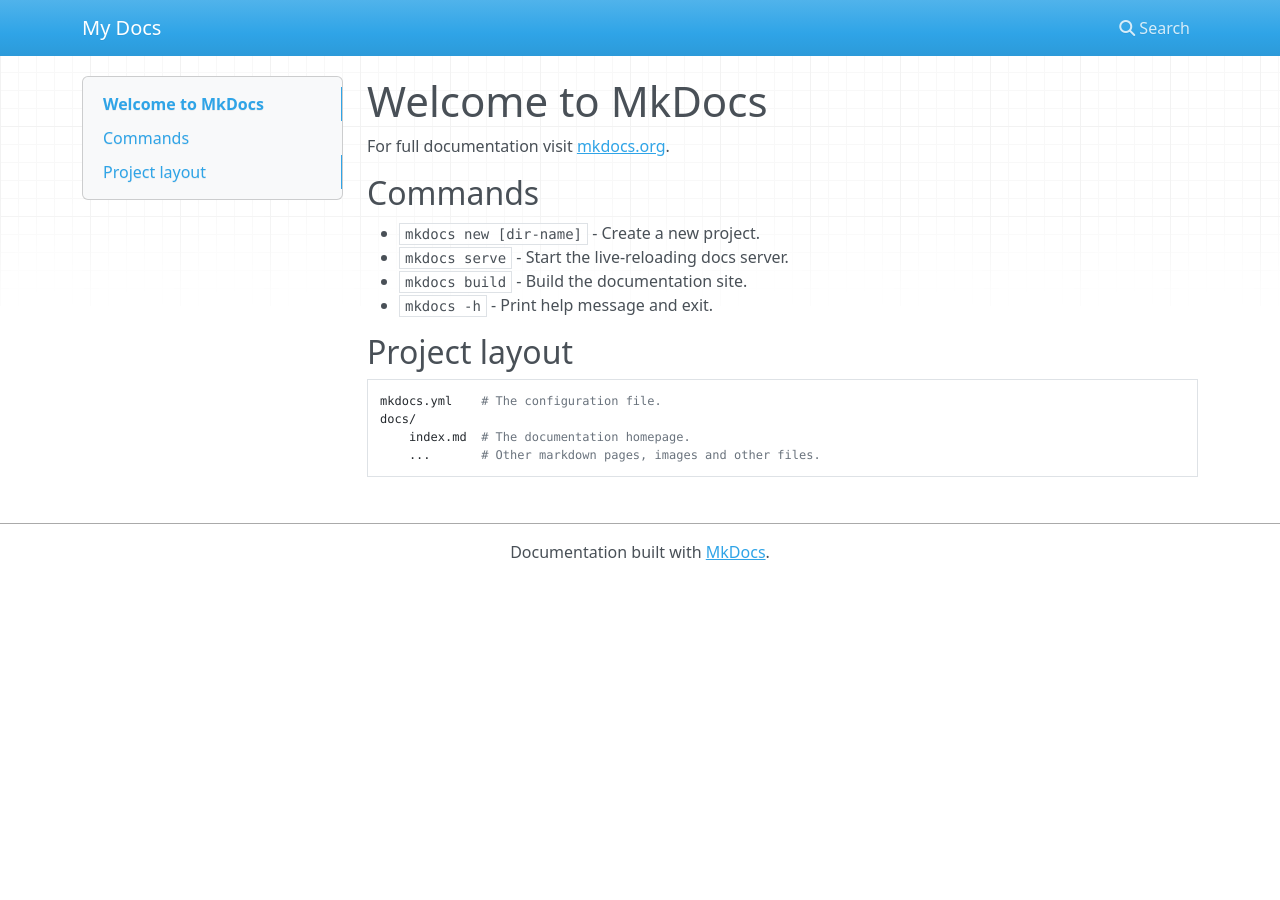
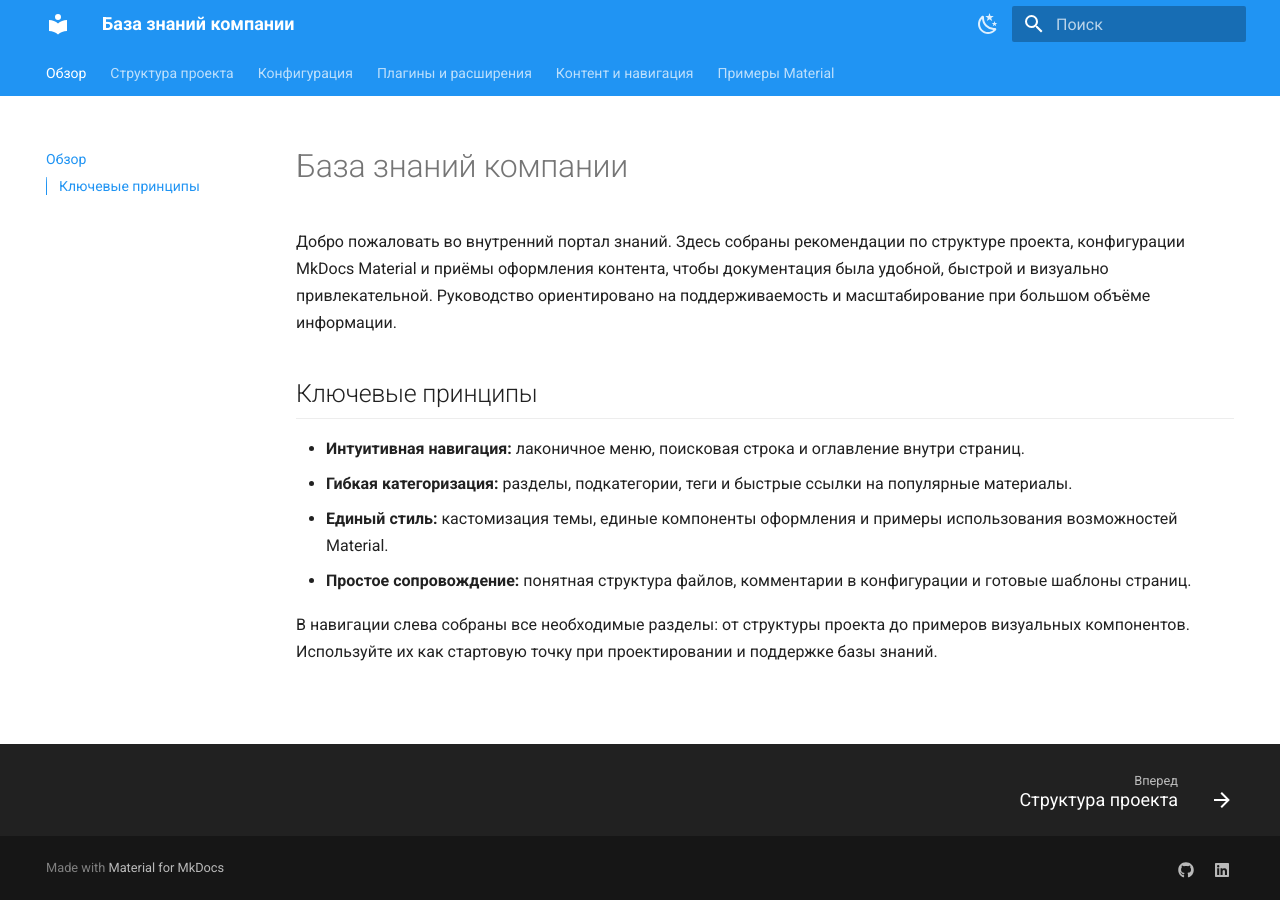
Before and after one commit to bitplain/Knowledge, an MkDocs documentation site: the page built from docs/index.md, in a window 1280 px wide. Built offline with MkDocs 1.6.1 and Material for MkDocs 9.7.7, drawn with Linux system fonts in a browser that asks for light colours; nearby versions of some CDN libraries.

```diff
--- /dev/null
+++ b/docs/assets/javascripts/mermaid-init.js
@@ -0,0 +1,4 @@
+/* Инициализация Mermaid для рендеринга диаграмм */
+if (typeof mermaid !== "undefined") {
+  mermaid.initialize({ startOnLoad: true });
+}
--- /dev/null
+++ b/docs/assets/stylesheets/extra.css
@@ -0,0 +1,30 @@
+/* Кастомизация Material для фирменного вида и читаемости */
+
+/* Умеренно увеличиваем ширину контента и межстрочные интервалы */
+.md-content { max-width: 1100px; }
+.md-typeset { line-height: 1.7; }
+
+/* Акцент на заголовки второго уровня */
+.md-typeset h2 { margin-top: 1.6em; border-bottom: 1px solid var(--md-default-fg-color--lightest); padding-bottom: 0.25em; }
+
+/* Читаемые блоки кода: фон, рамка и скругления */
+.md-typeset pre code { background-color: var(--md-code-bg-color); border: 1px solid var(--md-default-fg-color--lightest); border-radius: 8px; }
+
+/* Заметки и предупреждения с лёгким тоном */
+.md-typeset .admonition { border-radius: 10px; }
+.md-typeset .admonition-title { font-weight: 600; }
+
+/* Таблицы: горизонтальный скролл без потери стиля */
+.md-typeset table { display: block; overflow-x: auto; border-radius: 6px; }
+
+/* Ссылки в тексте: подчёркивание появляется только при наведении */
+.md-typeset a { text-decoration: none; }
+.md-typeset a:hover { text-decoration: underline; }
+
+/* Теги в заголовке страницы */
+.page-tags { margin-top: -0.5rem; margin-bottom: 1rem; }
+.page-tags .md-tag { background: var(--md-primary-fg-color--transparent); }
+
+/* Улучшаем вид кнопки переключения темы */
+.md-header__button.md-icon { opacity: 0.85; }
+.md-header__button.md-icon:hover { opacity: 1; }
--- a/docs/index.md
+++ b/docs/index.md
@@ -1,17 +1,12 @@
-# Welcome to MkDocs
+# База знаний компании
 
-For full documentation visit [mkdocs.org](https://www.mkdocs.org).
+Добро пожаловать во внутренний портал знаний. Здесь собраны рекомендации по структуре проекта, конфигурации MkDocs Material и приёмы оформления контента, чтобы документация была удобной, быстрой и визуально привлекательной. Руководство ориентировано на поддерживаемость и масштабирование при большом объёме информации.
 
-## Commands
+## Ключевые принципы
 
-* `mkdocs new [dir-name]` - Create a new project.
-* `mkdocs serve` - Start the live-reloading docs server.
-* `mkdocs build` - Build the documentation site.
-* `mkdocs -h` - Print help message and exit.
+- **Интуитивная навигация:** лаконичное меню, поисковая строка и оглавление внутри страниц.
+- **Гибкая категоризация:** разделы, подкатегории, теги и быстрые ссылки на популярные материалы.
+- **Единый стиль:** кастомизация темы, единые компоненты оформления и примеры использования возможностей Material.
+- **Простое сопровождение:** понятная структура файлов, комментарии в конфигурации и готовые шаблоны страниц.
 
-## Project layout
-
-    mkdocs.yml    # The configuration file.
-    docs/
-        index.md  # The documentation homepage.
-        ...       # Other markdown pages, images and other files.
+В навигации слева собраны все необходимые разделы: от структуры проекта до примеров визуальных компонентов. Используйте их как стартовую точку при проектировании и поддержке базы знаний.
--- a/mkdocs.yml
+++ b/mkdocs.yml
@@ -1 +1,119 @@
-site_name: My Docs
+# Базовая информация о сайте
+site_name: "База знаний компании"
+site_description: "Внутренний портал с инструкциями, стандартами и практиками"
+# site_url можно заполнить после выбора домена
+site_url: "https://knowledge.example.com"
+site_author: "Команда техписателей"
+
+# Настройки темы Material
+theme:
+  name: material
+  language: ru
+  features:
+    # Быстрая иерархическая навигация
+    - navigation.tabs
+    - navigation.sections
+    - navigation.top
+    - navigation.instant
+    - navigation.tracking
+    # Удобный оглавление в тексте
+    - toc.integrate
+    # Улучшенный поиск и копирование кода
+    - search.suggest
+    - search.highlight
+    - content.code.copy
+    - content.code.annotate
+    - content.tabs.link
+    # Дополнительные возможности интерфейса
+    - announce.dismiss
+    - navigation.footer
+  palette:
+    # Светлая тема по умолчанию
+    - scheme: default
+      primary: blue
+      accent: indigo
+      toggle:
+        icon: material/weather-night
+        name: Переключиться на тёмную тему
+    # Тёмная тема для комфортного чтения
+    - scheme: slate
+      primary: blue
+      accent: indigo
+      toggle:
+        icon: material/weather-sunny
+        name: Переключиться на светлую тему
+  icon:
+    repo: fontawesome/brands/git-alt
+
+# Навигация и структура страниц
+nav:
+  - "Обзор": index.md
+  - "Структура проекта": guides/structure.md
+  - "Конфигурация": guides/configuration.md
+  - "Плагины и расширения": guides/plugins.md
+  - "Контент и навигация": guides/content.md
+  - "Примеры Material": guides/material-examples.md
+
+# Плагины для функционала и метаданных
+plugins:
+  - search:
+      lang:
+        - ru
+        - en
+  - tags
+  - git-revision-date-localized:
+      enable_creation_date: true
+      type: datetime
+      fallback_to_build_date: true
+
+# Markdown-расширения для улучшения верстки
+markdown_extensions:
+  - admonition
+  - attr_list
+  - def_list
+  - footnotes
+  - md_in_html
+  - toc:
+      permalink: true
+  - pymdownx.details
+  - pymdownx.superfences:
+      custom_fences:
+        - name: mermaid
+          class: mermaid
+          format: !!python/name:pymdownx.superfences.fence_code_format
+  - pymdownx.tabbed:
+      alternate_style: true
+  - pymdownx.highlight:
+      anchor_linenums: true
+      linenums: true
+      auto_title: true
+  - pymdownx.inlinehilite
+  - pymdownx.snippets
+  - pymdownx.emoji:
+      emoji_generator: !!python/name:material.extensions.emoji.to_svg
+      emoji_index: !!python/name:material.extensions.emoji.twemoji
+
+# Дополнительные ресурсы
+extra_css:
+  - assets/stylesheets/extra.css
+extra_javascript:
+  - https://unpkg.com/mermaid@10/dist/mermaid.min.js
+  - assets/javascripts/mermaid-init.js
+
+extra:
+  tags:
+    # Включаем вывод тегов на страницах
+    enabled: true
+  social:
+    - icon: fontawesome/brands/github
+      link: https://github.com/company
+      name: Репозиторий компании
+    - icon: fontawesome/brands/linkedin
+      link: https://www.linkedin.com/company/example
+      name: LinkedIn
+
+# Путь к статичным файлам (изображения, вложения)
+# В корне docs/ можно создать каталоги assets/ и attachments/
+
+# Параметры поиска и производительности
+use_directory_urls: true
```
Also changed, not shown: docs/guides/configuration.md (added, +82 -0 lines), docs/guides/content.md (added, +48 -0 lines), docs/guides/material-examples.md (added, +101 -0 lines), docs/guides/plugins.md (added, +40 -0 lines), docs/guides/structure.md (added, +43 -0 lines).
